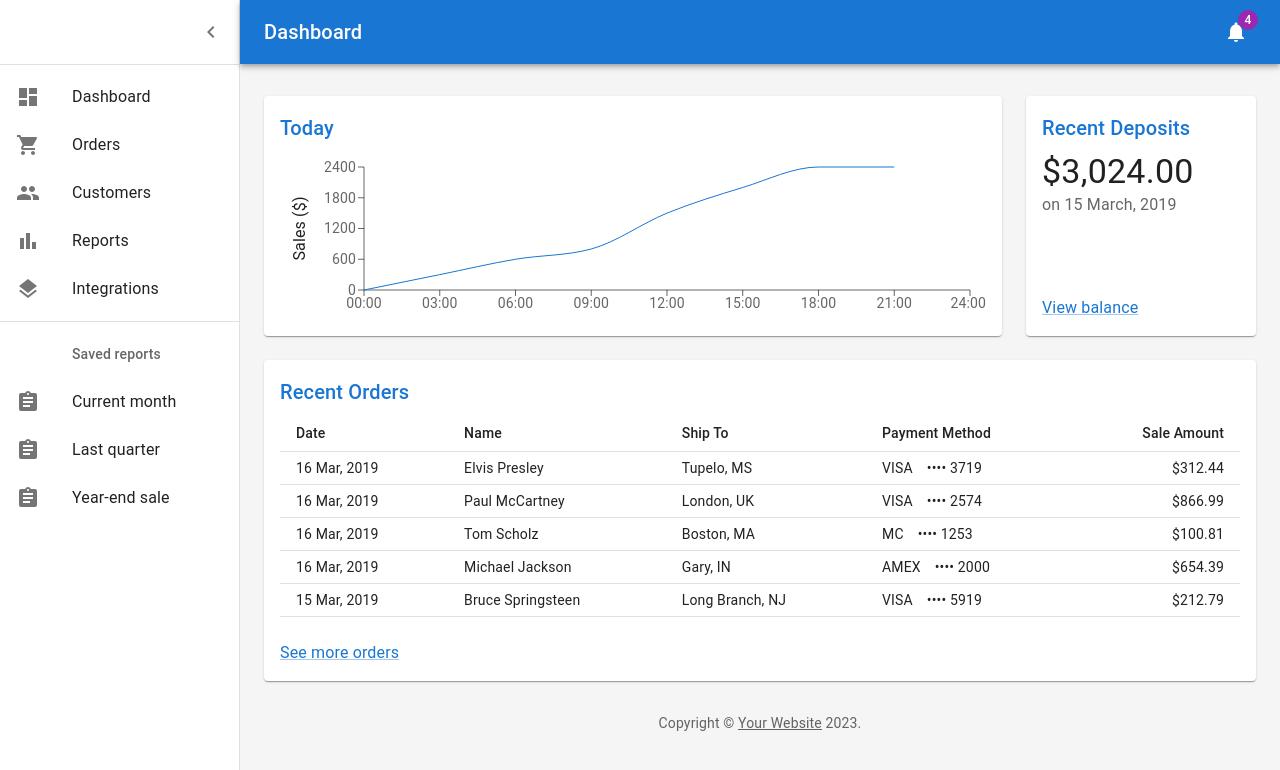
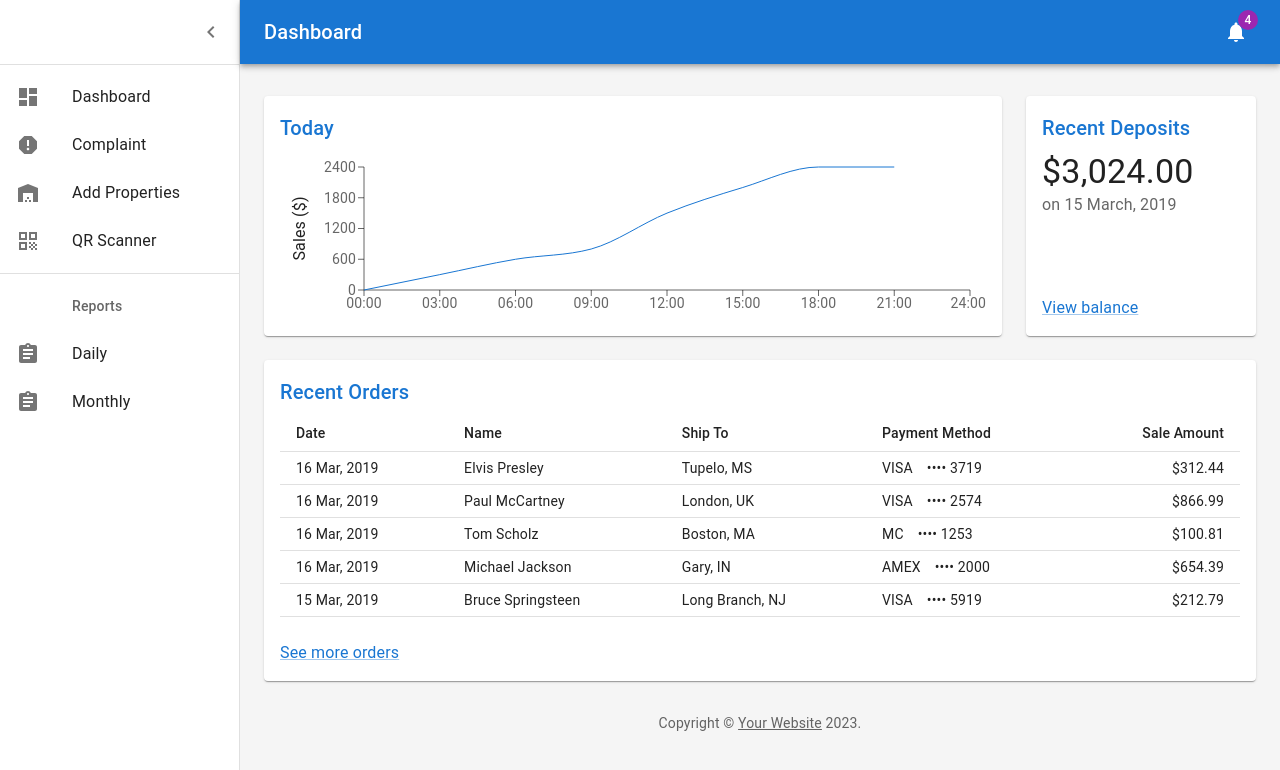
Before and after one commit to JosephLahiru/hostel-management-system, a Next.js app: page /dashboard in a window 1280 px wide. Shown: the top 770 px of the page. Built offline with nearby package versions, Linux system fonts and the light colour scheme.

Commit message:
Added new buttons and titles for the sidebar

```diff
--- a/app/dashboard/listItems.tsx
+++ b/app/dashboard/listItems.tsx
@@ -5,9 +5,9 @@ import ListItemIcon from '@mui/material/ListItemIcon';
 import ListItemText from '@mui/material/ListItemText';
 import ListSubheader from '@mui/material/ListSubheader';
 import DashboardIcon from '@mui/icons-material/Dashboard';
-import ShoppingCartIcon from '@mui/icons-material/ShoppingCart';
-import PeopleIcon from '@mui/icons-material/People';
-import BarChartIcon from '@mui/icons-material/BarChart';
+import ReportIcon from '@mui/icons-material/Report';
+import WarehouseIcon from '@mui/icons-material/Warehouse';
+import QrCodeIcon from '@mui/icons-material/QrCode';
 import LayersIcon from '@mui/icons-material/Layers';
 import AssignmentIcon from '@mui/icons-material/Assignment';
 
@@ -21,27 +21,21 @@ export const mainListItems = (
     </ListItemButton>
     <ListItemButton>
       <ListItemIcon>
-        <ShoppingCartIcon />
+        <ReportIcon />
       </ListItemIcon>
-      <ListItemText primary="Orders" />
+      <ListItemText primary="Complaint" />
     </ListItemButton>
     <ListItemButton>
       <ListItemIcon>
-        <PeopleIcon />
+        <WarehouseIcon />
       </ListItemIcon>
-      <ListItemText primary="Customers" />
+      <ListItemText primary="Add Properties" />
     </ListItemButton>
     <ListItemButton>
       <ListItemIcon>
-        <BarChartIcon />
+        <QrCodeIcon />
       </ListItemIcon>
-      <ListItemText primary="Reports" />
-    </ListItemButton>
-    <ListItemButton>
-      <ListItemIcon>
-        <LayersIcon />
-      </ListItemIcon>
-      <ListItemText primary="Integrations" />
+      <ListItemText primary="QR Scanner" />
     </ListItemButton>
   </React.Fragment>
 );
@@ -49,25 +43,19 @@ export const mainListItems = (
 export const secondaryListItems = (
   <React.Fragment>
     <ListSubheader component="div" inset>
-      Saved reports
+      Reports
     </ListSubheader>
     <ListItemButton>
       <ListItemIcon>
         <AssignmentIcon />
       </ListItemIcon>
-      <ListItemText primary="Current month" />
+      <ListItemText primary="Daily" />
     </ListItemButton>
     <ListItemButton>
       <ListItemIcon>
         <AssignmentIcon />
       </ListItemIcon>
-      <ListItemText primary="Last quarter" />
-    </ListItemButton>
-    <ListItemButton>
-      <ListItemIcon>
-        <AssignmentIcon />
-      </ListItemIcon>
-      <ListItemText primary="Year-end sale" />
+      <ListItemText primary="Monthly" />
     </ListItemButton>
   </React.Fragment>
 );
```
